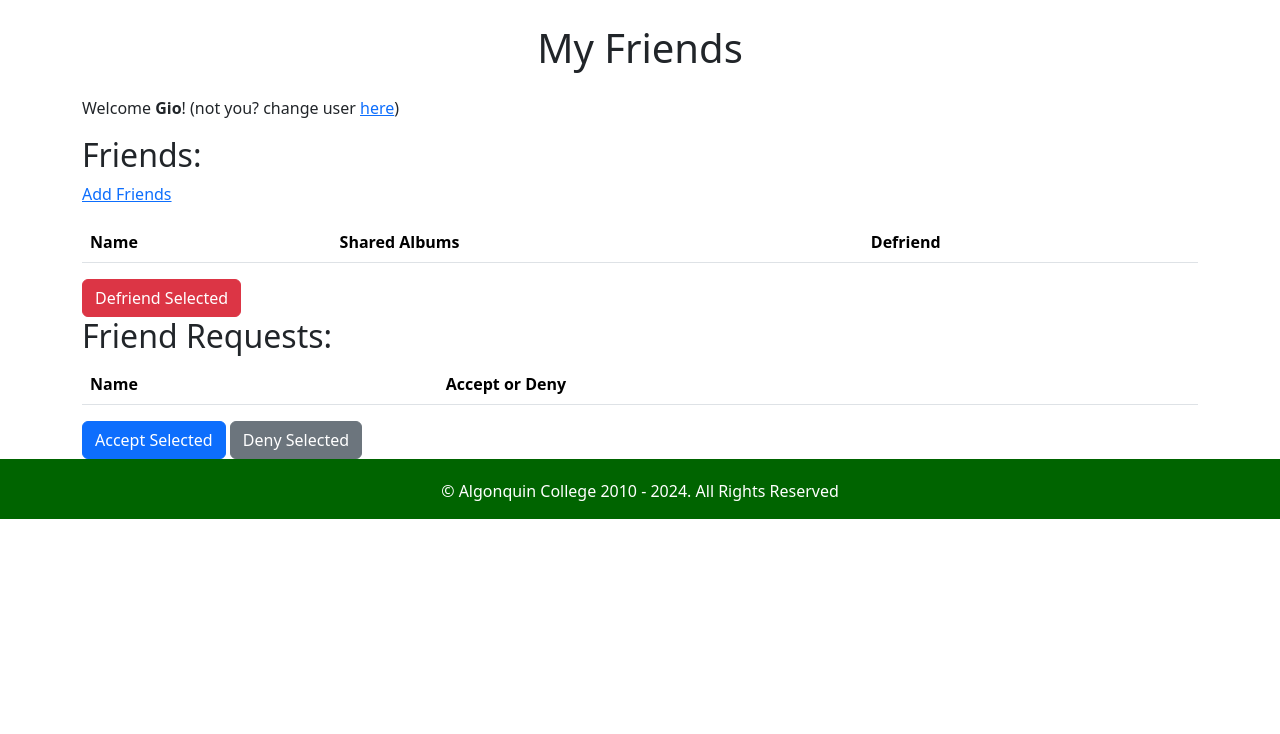
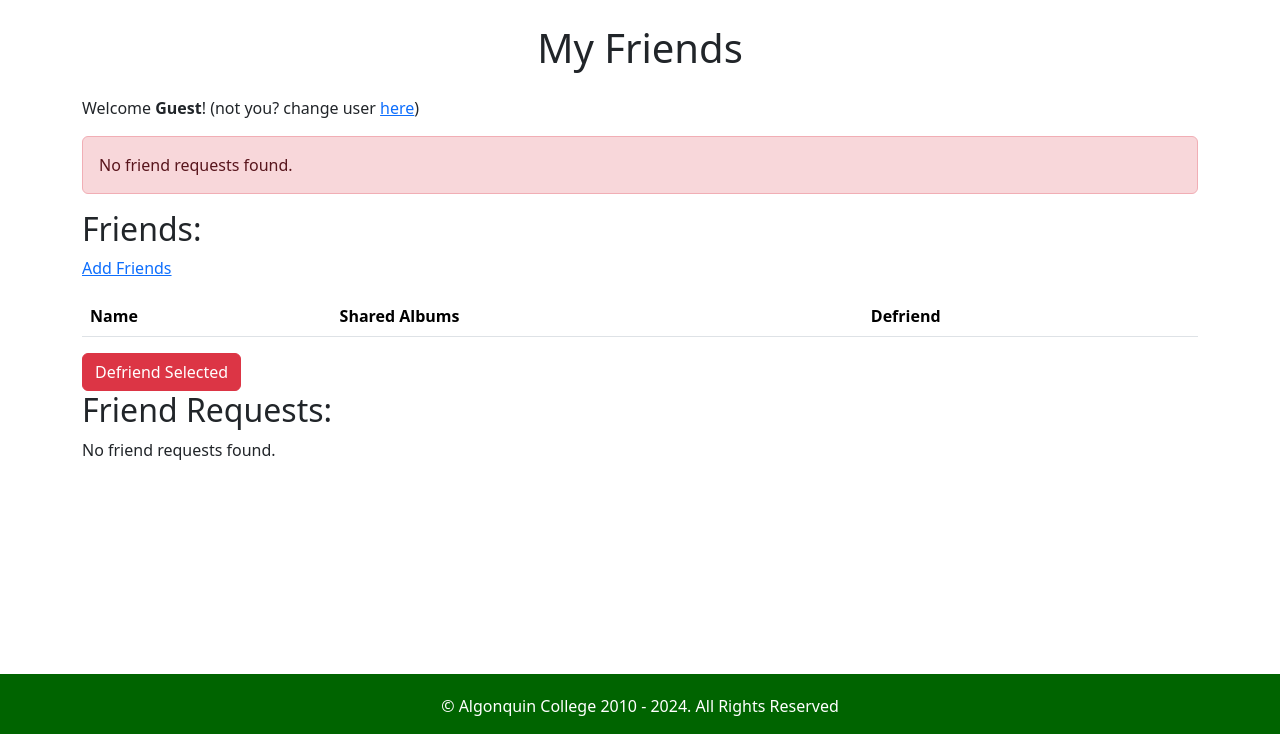
Before and after one commit to lope0216/algonquin-media, a PHP site: page /pages/myFriends.php in a window 1280 px wide. Shown: the part 66-800 px from the top of the page. Run offline with PHP 8.4, Linux system fonts and the light colour scheme; tables that the repository leaves empty hold one stand-in row (values such as "Sample post"); lists and menus that the app fills with data are empty.

Commit message:
push changes

```diff
--- a/common/footer.php
+++ b/common/footer.php
@@ -1,4 +1,4 @@
-<footer class="footer" style="width: 100%; height: 60px; background-color: darkgreen;">
+<footer class="footer" style="width: 100%; height: 60px; background-color: darkgreen; position: fixed; bottom: 0; left: 0;">
   <div class="container">
     <p style="text-align: center; padding: 10px; color: white;">&copy; Algonquin College 2010 - <?php date_default_timezone_set("America/Toronto"); print Date("Y"); ?>. All Rights Reserved</p>
   </div>
--- a/pages/login.php
+++ b/pages/login.php
@@ -11,7 +11,7 @@ if ($_SERVER['REQUEST_METHOD'] == 'POST') {
     $User = $sql->fetch(PDO::FETCH_ASSOC);
     if ($User) {
         if (password_verify($userPassword, $User['Password'])) {
-            $_SESSION['UserId'] = $User['StudentId'];
+            $_SESSION['UserId'] = $User['UserId'];
             $_SESSION['UserName'] = $User['Name'];
             header("Location: addAlbum.php");
             exit();
--- a/pages/myFriends.php
+++ b/pages/myFriends.php
@@ -1,31 +1,25 @@
 <?php
+session_start();
 require_once '../db/DBconnection.php'; // Include database connection
 
+$conn = getPDOConnection(); // Assuming this function returns a PDO instance
+
 // Initialize variables
-$pdo = getPDOConnection();
-$user = ['name' => 'Gio']; //$_SESSION['student'];
-$userId = 'U0001'; // Replace with the logged-in user's ID
+$user = $_SESSION['UserName'] ?? 'Guest';
+$userId = $_SESSION['UserId'] ?? null;
 $friends = [];
 $friendRequests = [];
 $errorMessage = '';
 
 // Fetch friends
 try {
-    $stmt = $pdo->prepare("
-        SELECT
-            CASE
-                WHEN f.Friend_RequesterId = :userId THEN u2.Name
-                ELSE u1.Name
-            END AS FriendName,
-            CASE
-                WHEN f.Friend_RequesterId = :userId THEN f.Friend_RequesteeId
-                ELSE f.Friend_RequesterId
-            END AS FriendId,
-            (SELECT COUNT(*) FROM cst8257project.album WHERE Owner_Id = f.Friend_RequesterId OR Owner_Id = f.Friend_RequesteeId) AS SharedAlbums
+    $stmt = $conn->prepare("
+        SELECT f.Friend_RequesterId AS FriendId, u.Name AS FriendName, COUNT(DISTINCT a.Album_Id) AS SharedAlbums
         FROM cst8257project.friendship f
-        LEFT JOIN cst8257project.user u1 ON f.Friend_RequesterId = u1.UserId
-        LEFT JOIN cst8257project.user u2 ON f.Friend_RequesteeId = u2.UserId
+        JOIN cst8257project.user u ON f.Friend_RequesterId = u.UserId OR f.Friend_RequesteeId = u.UserId
+        LEFT JOIN cst8257project.album a ON f.Friend_RequesteeId = a.Owner_id
         WHERE (f.Friend_RequesterId = :userId OR f.Friend_RequesteeId = :userId) AND f.Status = 'accepted'
+        GROUP BY f.Friend_RequesterId, u.Name
     ");
     $stmt->execute([':userId' => $userId]);
     $friends = $stmt->fetchAll(PDO::FETCH_ASSOC);
@@ -35,7 +29,7 @@ try {
 
 // Fetch friend requests
 try {
-    $stmt = $pdo->prepare("
+    $stmt = $conn->prepare("
         SELECT f.Friend_RequesterId AS RequesterId, u.Name AS RequesterName
         FROM cst8257project.friendship f
         LEFT JOIN cst8257project.user u ON f.Friend_RequesterId = u.UserId
@@ -43,53 +37,55 @@ try {
     ");
     $stmt->execute([':userId' => $userId]);
     $friendRequests = $stmt->fetchAll(PDO::FETCH_ASSOC);
+
+    if (empty($friendRequests)) {
+        $errorMessage = "No friend requests found.";
+    }
 } catch (Exception $e) {
     $errorMessage = "Error fetching friend requests: " . $e->getMessage();
 }
 
 // Handle friend request actions (Accept/Deny)
-if ($_SERVER['REQUEST_METHOD'] === 'POST' && isset($_POST['friend_requests'])) {
-    $action = $_POST['action']; // 'accept' or 'deny'
-    $requesterIds = $_POST['friend_request_ids'] ?? [];
+if ($_SERVER['REQUEST_METHOD'] === 'POST') {
+    if (isset($_POST['friend_request_ids']) || isset($_POST['deny_request_ids'])) {
+        $action = $_POST['action'] ?? '';
+        $acceptedIds = $_POST['friend_request_ids'] ?? [];
+        $deniedIds = $_POST['deny_request_ids'] ?? [];
 
-    if (!empty($requesterIds)) {
+        if (!empty($acceptedIds) || !empty($deniedIds)) {
             try {
-            $status = ($action === 'accept') ? 'accepted' : 'denied';
-            $stmt = $pdo->prepare("
+                $statusUpdates = [];
+                if (!empty($acceptedIds)) {
+                    $placeholders = implode(',', array_fill(0, count($acceptedIds), '?'));
+                    $stmt = $conn->prepare("
                         UPDATE cst8257project.friendship
-                SET Status = :status
-                WHERE Friend_RequesteeId = :userId AND Friend_RequesterId IN (" . implode(',', array_fill(0, count($requesterIds), '?')) . ")
+                        SET Status = 'accepted'
+                        WHERE Friend_RequesteeId = :userId AND Friend_RequesterId IN ($placeholders)
                     ");
-            $stmt->execute(array_merge([$status, $userId], $requesterIds));
+                    $stmt->execute(array_merge([$userId], $acceptedIds));
+                }
+
+                if (!empty($deniedIds)) {
+                    $placeholders = implode(',', array_fill(0, count($deniedIds), '?'));
+                    $stmt = $conn->prepare("
+                        UPDATE cst8257project.friendship
+                        SET Status = 'denied'
+                        WHERE Friend_RequesteeId = :userId AND Friend_RequesterId IN ($placeholders)
+                    ");
+                    $stmt->execute(array_merge([$userId], $deniedIds));
+                }
+
                 header("Location: myFriends.php");
                 exit();
             } catch (Exception $e) {
                 $errorMessage = "Error processing friend requests: " . $e->getMessage();
             }
-    }
-}
-
-// Handle defriend action
-if ($_SERVER['REQUEST_METHOD'] === 'POST' && isset($_POST['defriend'])) {
-    if (!empty($_POST['friend_ids'])) {
-        $friendIds = $_POST['friend_ids'];
-        try {
-            $stmt = $pdo->prepare("
-                UPDATE cst8257project.friendship
-                SET Status = 'removed'
-                WHERE (Friend_RequesterId = :userId AND Friend_RequesteeId IN (" . implode(',', array_fill(0, count($friendIds), '?')) . "))
-                   OR (Friend_RequesteeId = :userId AND Friend_RequesterId IN (" . implode(',', array_fill(0, count($friendIds), '?')) . "))
-            ");
-            $stmt->execute(array_merge([$userId], $friendIds, [$userId], $friendIds));
-            header("Location: myFriends.php");
-            exit();
-        } catch (Exception $e) {
-            $errorMessage = "Error removing friends: " . $e->getMessage();
+        } else {
+            $errorMessage = "Please select friend requests to process.";
         }
     }
 }
 ?>
-
 
 <!DOCTYPE html>
 <html lang="en">
@@ -105,17 +101,15 @@ if ($_SERVER['REQUEST_METHOD'] === 'POST' && isset($_POST['defriend'])) {
 <?php include("../common/header.php"); ?>
 <div class="container mt-4">
     <h1 class="text-center mb-4">My Friends</h1>
-        <p>Welcome <b><?= $user['name'] ?></b>! (not you? change user <a href="/pages/logout.php">here</a>)</p>
+    <p>Welcome <b><?= htmlspecialchars($user) ?></b>! (not you? change user <a href="/pages/logout.php">here</a>)</p>
 
     <?php if ($errorMessage): ?>
         <div class="alert alert-danger"><?= htmlspecialchars($errorMessage) ?></div>
     <?php endif; ?>
 
     <!-- Friends List -->
-         <tr>
-            <th><h2> Friends: </h2></th>
-            <th><p><a href="addFriend.php">Add Friends</a></p></th>
-        </tr>
+    <h2>Friends:</h2>
+    <p><a href="addFriend.php">Add Friends</a></p>
 
     <form action="" method="POST">
         <table class="table">
@@ -129,9 +123,9 @@ if ($_SERVER['REQUEST_METHOD'] === 'POST' && isset($_POST['defriend'])) {
             <tbody>
                 <?php foreach ($friends as $friend): ?>
                     <tr>
-                            <td><a href="myPictures.php?friendId=<?= htmlspecialchars($friend['Friend_Id']) ?>"><?= htmlspecialchars($friend['Name']) ?></a></td>
+                        <td><a href="myPictures.php?friendId=<?= htmlspecialchars($friend['FriendId']) ?>"><?= htmlspecialchars($friend['FriendName']) ?></a></td>
                         <td><?= htmlspecialchars($friend['SharedAlbums']) ?></td>
-                            <td><input type="checkbox" name="friend_ids[]" value="<?= htmlspecialchars($friend['Friend_Id']) ?>"></td>
+                        <td><input type="checkbox" name="friend_ids[]" value="<?= htmlspecialchars($friend['FriendId']) ?>"></td>
                     </tr>
                 <?php endforeach; ?>
             </tbody>
@@ -141,6 +135,9 @@ if ($_SERVER['REQUEST_METHOD'] === 'POST' && isset($_POST['defriend'])) {
 
     <!-- Friend Requests -->
     <h2>Friend Requests:</h2>
+    <?php if (empty($friendRequests)): ?>
+        <p>No friend requests found.</p>
+    <?php else: ?>
         <form action="" method="POST">
             <table class="table">
                 <thead>
@@ -152,15 +149,18 @@ if ($_SERVER['REQUEST_METHOD'] === 'POST' && isset($_POST['defriend'])) {
                 <tbody>
                     <?php foreach ($friendRequests as $request): ?>
                         <tr>
-                            <td><?= htmlspecialchars($request['Name']) ?></td>
-                            <td><input type="checkbox" name="friend_request_ids[]" value="<?= htmlspecialchars($request['Requester_Id']) ?>"></td>
+                            <td><?= htmlspecialchars($request['RequesterName']) ?></td>
+                            <td>
+                                <input type="checkbox" name="friend_request_ids[]" value="<?= htmlspecialchars($request['RequesterId']) ?>"> Accept
+                                <input type="checkbox" name="deny_request_ids[]" value="<?= htmlspecialchars($request['RequesterId']) ?>"> Deny
+                            </td>
                         </tr>
                     <?php endforeach; ?>
                 </tbody>
             </table>
-            <button type="submit" name="action" value="accept" class="btn btn-primary">Accept Selected</button>
-            <button type="submit" name="action" value="deny" class="btn btn-secondary">Deny Selected</button>
+            <button type="submit" name="action" value="process" class="btn btn-primary">Submit</button>
         </form>
+    <?php endif; ?>
 
 </div>
 <?php include("../common/footer.php"); ?>
--- /dev/null
+++ b/public/css/addFriend.css
@@ -0,0 +1,6 @@
+footer {
+    background-color: #343a40; /* Dark background */
+    color: white; /* Text color */
+    padding: 20px 0; /* Spacing */
+    text-align: center;
+}
```
Also changed, not shown: pages/addFriend.php (+101 -0 lines). Lines whose indentation alone changed are shown as unchanged.
